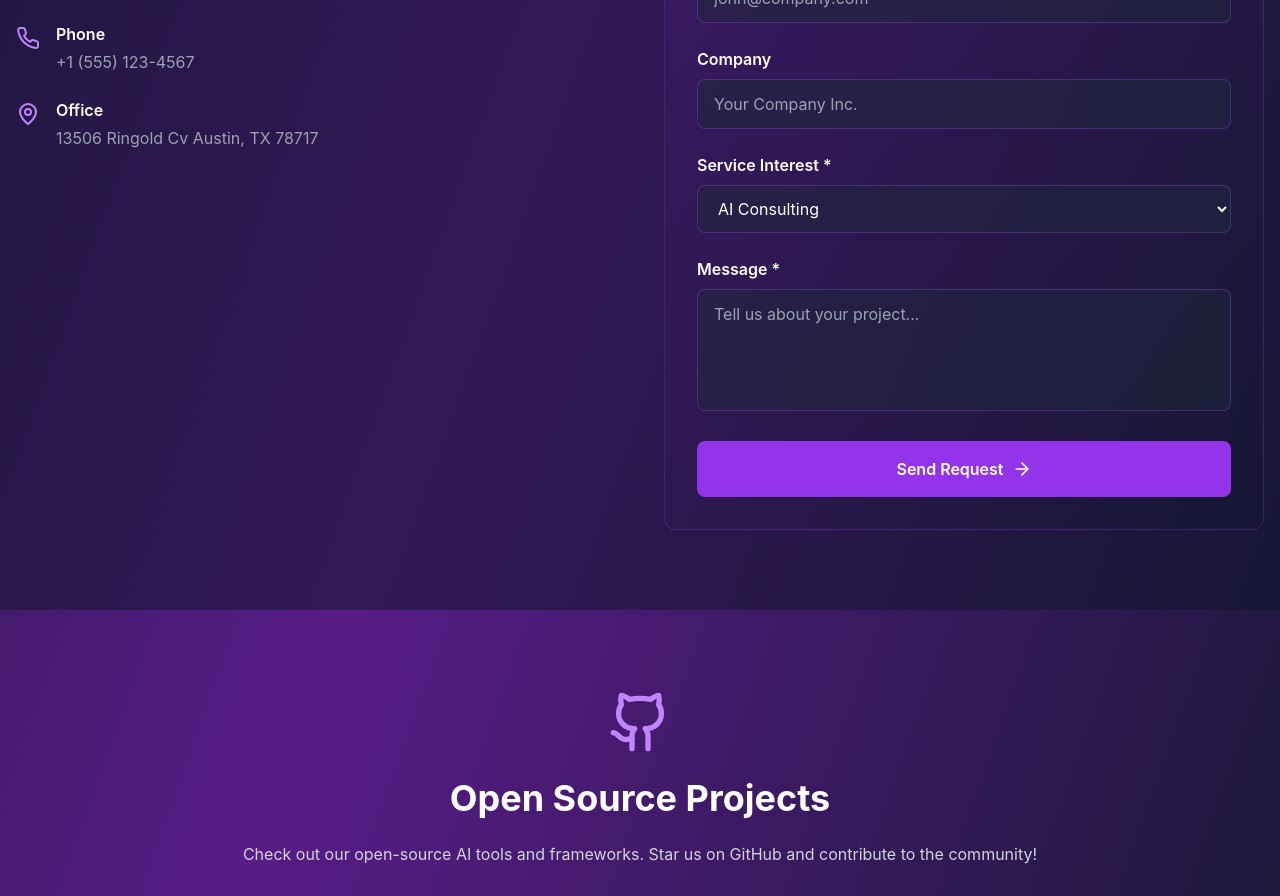
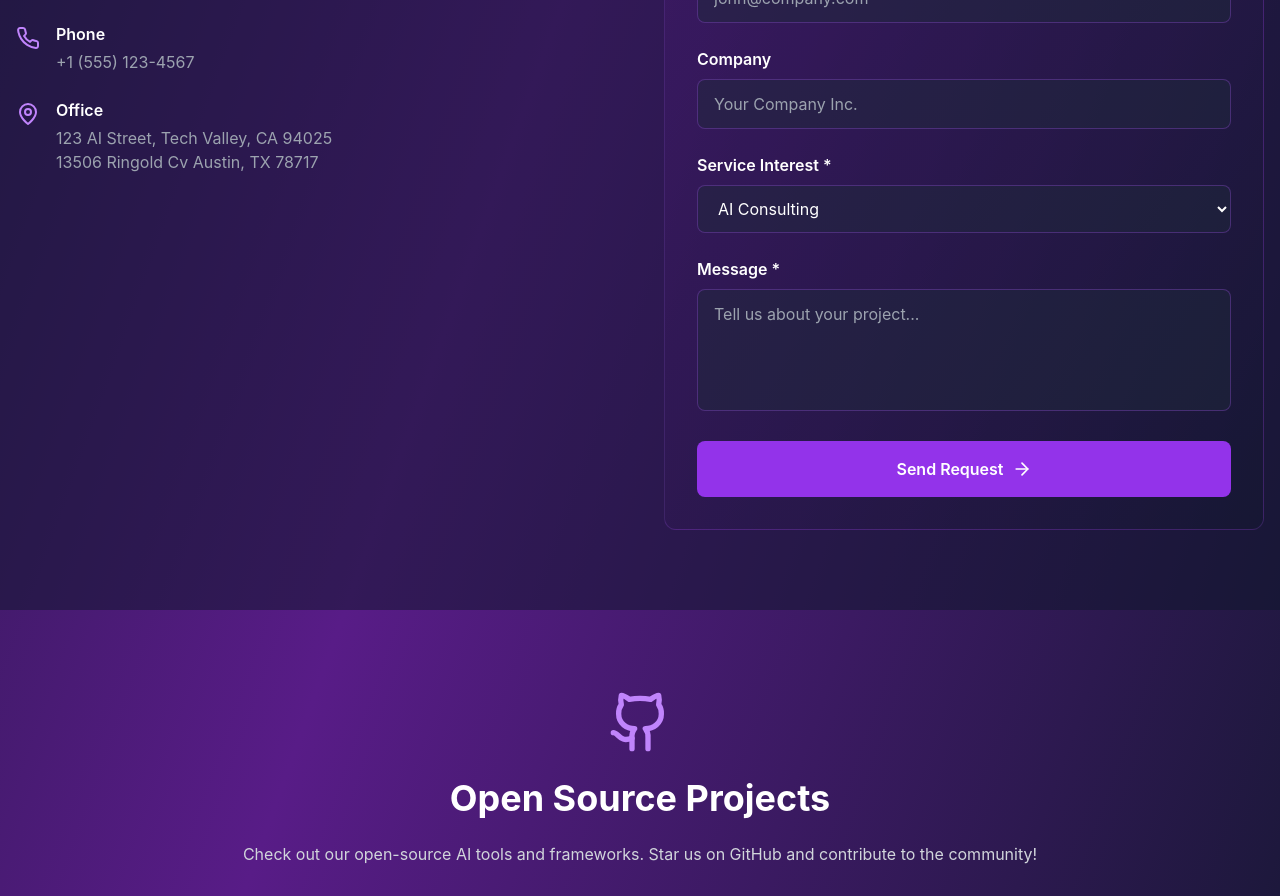
Before and after one commit to bartljl20200316/summit-peak-ai-website, a React (Create React App) app: page / in a window 1280 px wide. Shown: the part 2000-2896 px from the top of the page. Built offline with nearby package versions, Linux system fonts and the light colour scheme.

Commit message:
Add office address

```diff
--- a/src/App.js
+++ b/src/App.js
@@ -278,6 +278,7 @@
                   <MapPin className="w-6 h-6 text-purple-400 mr-4 mt-1" />
                   <div>
                     <h4 className="text-white font-semibold mb-1">Office</h4>
+                    <p className="text-gray-400">123 AI Street, Tech Valley, CA 94025</p>
                     <p className="text-gray-400">13506 Ringold Cv Austin, TX 78717</p>
                   </div>
                 </div>
```
